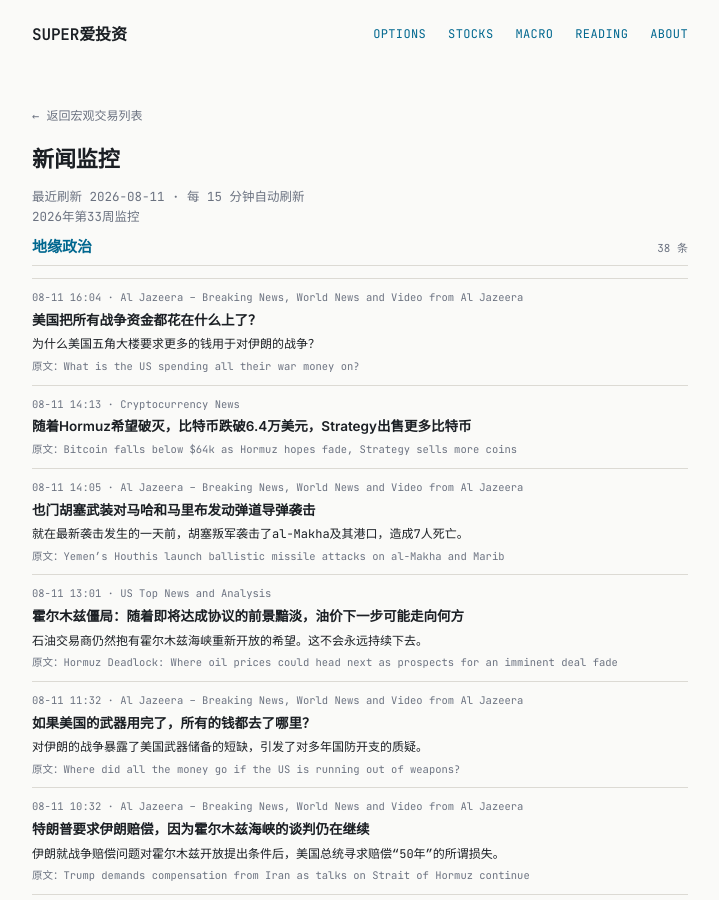
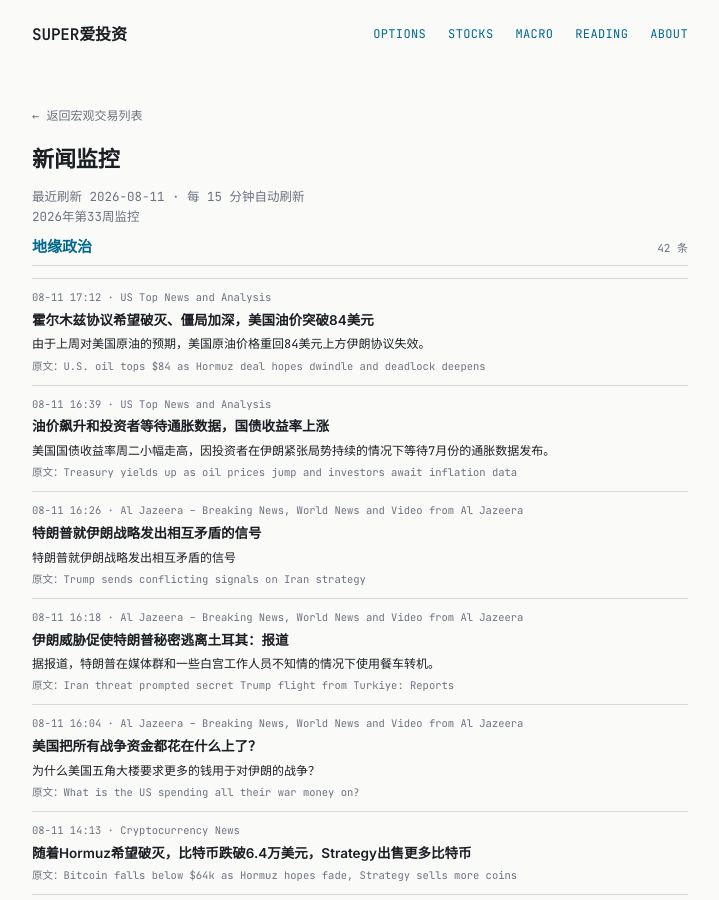
Before and after one commit to tang3super/tang3super.github.io, a Jekyll site: the page built from _macro_trade/news-digest.md, in a window 1280 px wide and 900 px high. Shown: the whole window, without its empty margins (280-999 px from the left). Built offline with Jekyll 4.4.1, drawn with Linux system fonts in a browser that asks for light colours.

Commit message:
sync news-digest article

```diff
--- a/_macro_trade/news-digest.md
+++ b/_macro_trade/news-digest.md
@@ -9,6 +9,34 @@ refresh_note: 每 15 分钟自动刷新
 topics:
 - name: 地缘政治
   items:
+  - title: U.S. oil tops $84 as Hormuz deal hopes dwindle and deadlock deepens
+    summary: U.S. crude is back above $84 as last week's anticipation of a U.S.-Iran deal dissipates.
+    link: https://www.cnbc.com/2026/08/11/oil-prices-today-us-crude-84.html
+    source: US Top News and Analysis
+    time: 08-11 17:12
+    title_zh: 霍尔木兹协议希望破灭、僵局加深，美国油价突破84美元
+    summary_zh: 由于上周对美国原油的预期，美国原油价格重回84美元上方伊朗协议失效。
+  - title: Treasury yields up as oil prices jump and investors await inflation data
+    summary: U.S. Treasury yields edged higher Tuesday as investors await July's inflation data print amid ongoing Iran tensions.
+    link: https://www.cnbc.com/2026/08/11/treasury-yields-up-as-oil-prices-jump-investors-await-inflation-data-.html
+    source: US Top News and Analysis
+    time: 08-11 16:39
+    title_zh: 油价飙升和投资者等待通胀数据，国债收益率上涨
+    summary_zh: 美国国债收益率周二小幅走高，因投资者在伊朗紧张局势持续的情况下等待7月份的通胀数据发布。
+  - title: Trump sends conflicting signals on Iran strategy
+    summary: Trump sends conflicting signals on Iran strategy
+    link: https://www.aljazeera.com/video/newsfeed/2026/8/11/trump-sends-conflicting-signals-on-iran-strategy?traffic_source=rss
+    source: Al Jazeera – Breaking News, World News and Video from Al Jazeera
+    time: 08-11 16:26
+    title_zh: 特朗普就伊朗战略发出相互矛盾的信号
+    summary_zh: 特朗普就伊朗战略发出相互矛盾的信号
+  - title: 'Iran threat prompted secret Trump flight from Turkiye: Reports'
+    summary: Trump reportedly used catering cart to switch planes, unbeknownst to the press pool and some White House staff.
+    link: https://www.aljazeera.com/news/2026/8/11/iran-threat-prompted-secret-trump-flight-from-turkiye-reports?traffic_source=rss
+    source: Al Jazeera – Breaking News, World News and Video from Al Jazeera
+    time: 08-11 16:18
+    title_zh: 伊朗威胁促使特朗普秘密逃离土耳其：报道
+    summary_zh: 据报道，特朗普在媒体群和一些白宫工作人员不知情的情况下使用餐车转机。
   - title: What is the US spending all their war money on?
     summary: Why is the US Pentagon asking for more money for the war on Iran?
     link: https://www.aljazeera.com/video/money-works/2026/8/11/what-is-the-us-spending-all-their-war-money-on?traffic_source=rss
```
